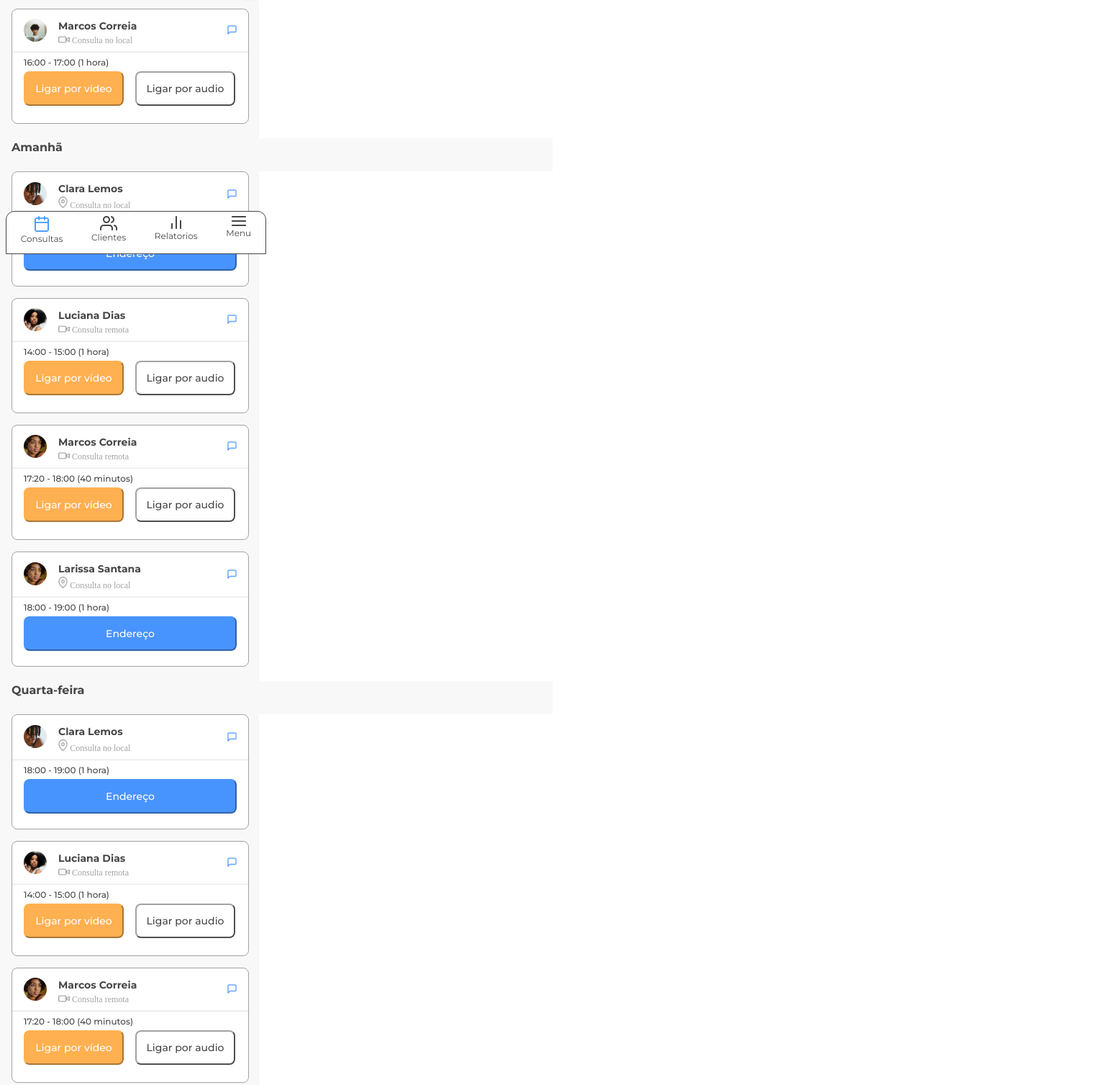
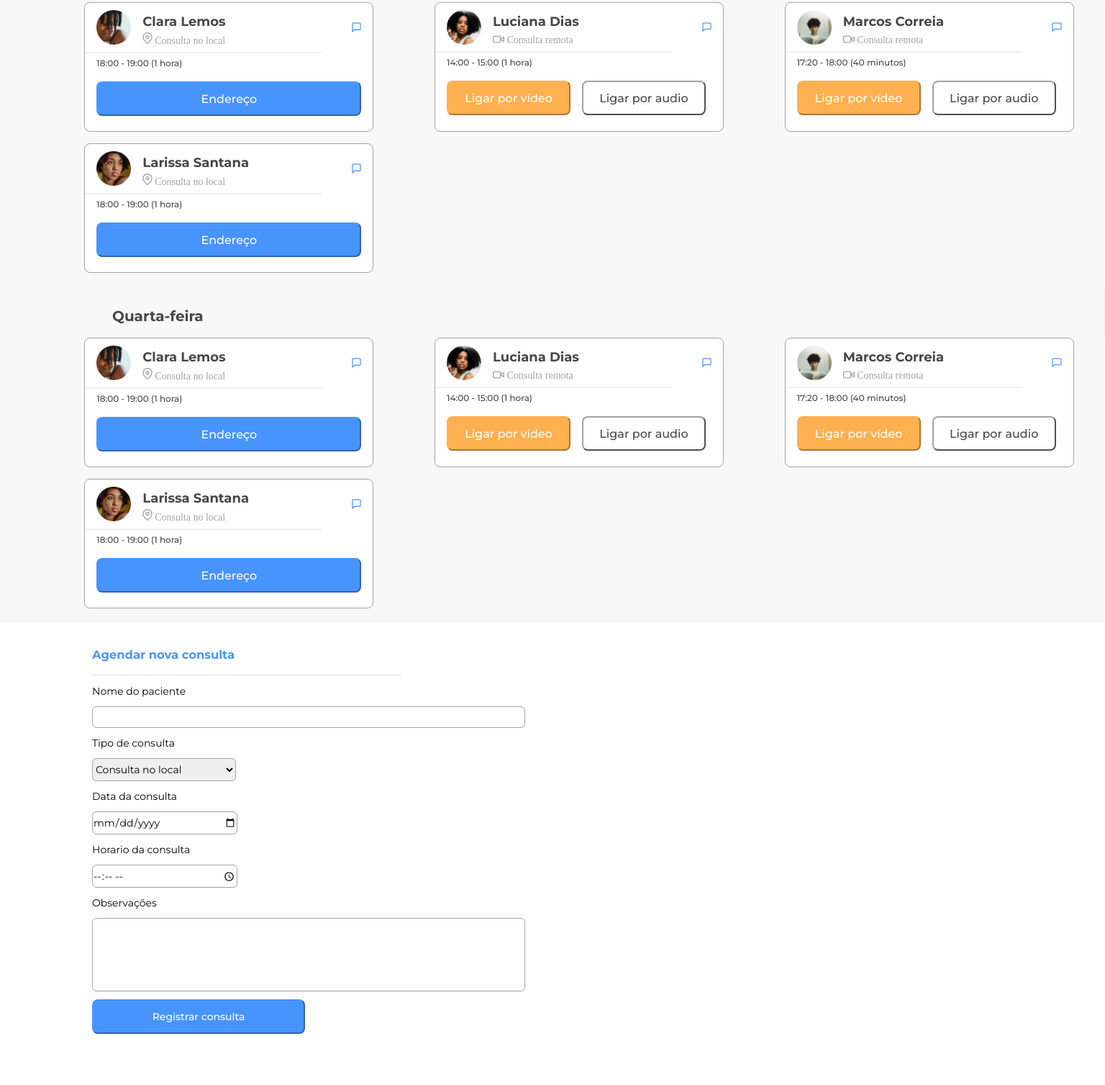
Before and after one commit to andrelfg67/7DaysofCodeResponsividade, a plain HTML site: page index.html in a window 1536 px wide. Shown: the part 497-2004 px from the top of the page at 72% size. After the commit the page ends 1961 px from the top, so only its background shows below. Drawn offline with Linux system fonts and the light colour scheme.

Commit message:
Add files via upload
ajustes para fazer frente aos dias 5 e 6 do desafio de responsividade.
Inclusão de menu lateral para telas maiores, com hover (que precisa ser melhorado) na seleção.
Inclusão de form para registro de novas consultas.

```diff
--- a/index.html
+++ b/index.html
@@ -109,7 +109,7 @@
 
 			<ul class="card__consulta">
 				<li><div class="card_dados">
-					<img src="./assets/perfil-3.jpg" alt="foto do paciente" class="foto__paciente">
+					<img src="./assets/perfil-4.jpg" alt="foto do paciente" class="foto__paciente">
 						<div class="card__paciente__dados">
 							<p class="card__paciente__nome">Marcos Correia</p>
 							<p class="card__paciente__modalidade"><img src="./assets/camera.png" alt="icone de camera" class="icone__camera"> Consulta remota</p>
@@ -177,7 +177,7 @@
 
 				<ul class="card__consulta">
 					<li><div class="card_dados">
-					<img src="./assets/perfil-3.jpg" alt="foto do paciente" class="foto__paciente">
+						<img src="./assets/perfil-4.jpg" alt="foto do paciente" class="foto__paciente">
 							<div class="card__paciente__dados">
 								<p class="card__paciente__nome">Marcos Correia</p>
 								<p class="card__paciente__modalidade"><img src="./assets/camera.png" alt="icone de camera" class="icone__camera"> Consulta remota</p>
@@ -209,7 +209,7 @@
 
 		<section class="rodape">
 			<ul class="card__rodape">
-			<li><a href="#" alt="link para calendário" class="rodape__link">
+				<li class="rodape__item"><a class="rodape__link" href="#" alt="link para calendário">
 					<div class="texto__rodape"><img src="./assets/calendario_icone.png" class="icone__calendario" alt="icone de calendário">Consultas</div></a>
 				</li>
 				<li><a href="#" alt="link para clientes" class="rodape__link">
@@ -240,10 +240,25 @@
 					</li>
 				</ul>
 		</section>
+
+		<section class="novo__cadastro">
+			<form id="form__cadastro" class="form__cadastro">
+			<h3 class="titulo__cadastro"> Agendar nova consulta</h3>
+			<hr class="hr__cadastro">
+			<label for "form__cadastro__nome">Nome do paciente</label>
+			<input type="text" id="form__cadastro__nome" name="nome do paciente" class="form__cadastro__nome">
+			<label for "form__cadastro__tipo">Tipo de consulta</label>
+			<select id="form__cadastro__tipo" name="Tipo de consulta" class="form__cadastro__tipo">
+				<option class="form__cadastro__tipo__lista">Consulta no local</option>
+				<option class="form__cadastro__tipo__lista">Consulta remota</option></select>
+			<label for "form__cadastro__data">Data da consulta</label>
+			<input type="date" id="form__cadastro__data" name="data da consulta" class="form__cadastro__data">
+			<label for "form__cadastro__horario">Horario da consulta</label>
+			<input type="time" id="form__cadastro__horario" name="horario da consulta" class="form__cadastro__horario">
+			<label for "form__cadastro__observacoes">Observações</label>
+			<input type="text" id="form__cadastro__obs" name="observações" class="form__cadastro__observacoes">
+			<button class="cadastro__botao__registar" onclick=registrar()> Registrar consulta</button>
+		</section>
 </main>
 
-	<footer>
-	</footer>
-
-
 </body>
--- a/styles/style.css
+++ b/styles/style.css
@@ -5,6 +5,8 @@
 @import url('../styles/styleMenu.css');
 @import url('../styles/styleRodape.css');
 @import url('../styles/styleQuerie.css');
+@import url('../styles/styleQuerieDesktop.css');
+@import url('../styles/styleCadastro.css');
 
 :root{
 	--fonte: "Montserrat", sans-serif;
--- /dev/null
+++ b/styles/styleCadastro.css
@@ -0,0 +1,110 @@
+.form__cadastro{
+	display:none;
+}
+
+@media screen and (min-width:1440px){
+
+
+	.form__cadastro{
+		display: flex;
+		flex-direction: column;
+		margin-left: 100px;
+		padding:2em;
+		gap: 0.5em;
+		font-family: var(--fonte);
+		font-size: 14px;
+		font-weight: 700px;
+		line-height:2;
+	}
+
+	.titulo__cadastro{
+		color:var(--cor-botao-azul);
+	}
+
+	.hr__cadastro{
+		width: 430px;
+	}
+
+	.form__cadastro__nome{
+		font-family: var(--fonte);
+		font-size: 14px;
+		font-weight: 500px;
+		width: 600px;
+		line-height:2;
+		border: solid 0.5px;
+		border-radius: 6px;
+		border-color:var(--cor-cinza);
+	}
+
+	.form__cadastro__tipo{
+		font-family: var(--fonte);
+		font-size: 14px;
+		font-weight: 500px;
+		width: 200px;
+		height: 2rem;
+		line-height:2;
+		border: solid 0.5px;
+		border-radius: 6px;
+		border-color:var(--cor-cinza);
+	}
+
+	.form__cadastro__tipo__lista{
+		font-family: var(--fonte);
+		font-size: 14px;
+		font-weight: 500px;
+		width: 200px;
+		line-height:2;
+		border: solid 0.5px;
+		border-radius: 6px;
+		border-color:var(--cor-cinza);
+	}
+
+	.form__cadastro__data{
+		font-family: var(--fonte);
+		font-size: 14px;
+		font-weight: 500px;
+		width:200px;
+		line-height:2;
+		border: solid 0.5px;
+		border-radius: 6px;
+		border-color:var(--cor-cinza);
+	}
+
+	.form__cadastro__horario{
+		font-family: var(--fonte);
+		font-size: 14px;
+		font-weight: 500px;
+		width:200px;
+		line-height:2;
+		border: solid 0.5px;
+		border-radius: 6px;
+		border-color:var(--cor-cinza);
+	}
+
+	.form__cadastro__observacoes{
+		font-family: var(--fonte);
+		font-size: 14px;
+		font-weight: 600px;
+		width:600px;
+		height:100px;
+		border: solid 0.5px;
+		border-radius: 6px;
+		border-color:var(--cor-cinza);
+	}
+
+	.cadastro__botao__registar{
+		width: 296px;
+		height: 48px;
+		border-radius: 8px;
+		border-color:var(--cor-botao-azul);
+		background-color:var(--cor-botao-azul);
+		color: var(--cor-branco);
+		font-family: var(--fonte);
+		font-weight: 500;
+		font-size: 14px;
+		line-height: 2;
+		text-align: center;
+		margin-top:0.25em;
+	}
+
+}
--- a/styles/styleHome.css
+++ b/styles/styleHome.css
@@ -44,15 +44,3 @@
 	text-align: left;
 	color:var(cor-cinza);
 }
-
-@media screen and (min-width:1023px){
-	.home{
-		width: 768px;
-		height:111px;
-		display:flex;
-		flex-direction: grid;
-		grid-template-columns: 1fr 1fr;
-		gap:16px;
-		background-color:var(--cor-branco-opaco);
-	}
-}
--- a/styles/styleMenu.css
+++ b/styles/styleMenu.css
@@ -11,10 +11,6 @@
 
 .container__botao:checked~.lista-menu{
 	display: block;
-}
-
-.container__botao:checked~.card{
-	background-color:var(--cor-cinza);
 }
 
 
--- a/styles/styleQuerie.css
+++ b/styles/styleQuerie.css
@@ -1,10 +1,10 @@
-@media screen and (min-width:1023px){
+@media screen and (min-width:800px){
+
 	.home{
 		width: 768px;
 		height:111px;
 		display:flex;
-		flex-direction: grid;
-		grid-template-columns: 1fr 1fr;
+		flex-direction: row;
 		gap:16px;
 		background-color:var(--cor-branco-opaco);
 	}
@@ -13,7 +13,91 @@
 		width: 768px;
 		height: 42px;
 		background-color:var(--cor-branco-opaco);
+		padding-top:1.5em;
+		padding-bottom:0.25em;
+	}
+
+	.card{
+		width: 768px;
+		height: auto;
+		display:grid;
+		grid-template-columns: 1fr 1fr;
+		background-color:var(--cor-branco-opaco);
 		padding-bottom:0.25rem;
 	}
 
+
+	.container__imagem{
+		position: fixed;
+		left: 710px;
+		top: 450px;
 	}
+
+	.botao__flutuante__fab{
+		width: 56px;
+		height:56px;
+		position: fixed;
+		left: 710px;
+		top: 390px;
+	}
+
+	.botao__flutuante__video{
+		width: 56px;
+		height:56px;
+		position: fixed;
+		left: 710px;
+		top: 334px;
+	}
+
+	.legenda__botao__pin{
+		background-color:var(--cor-botao-azul);
+		color: var(--cor-branco);
+		border: solid 1px var(--cor-cinza);
+		border-radius:12px;
+		position: fixed;
+		text-align: center;
+		left: 530px;
+		top: 400px;
+		font-family:var(--fonte);
+		font-size:12px;
+		font-weight:500;
+		line-height:1.6;
+		padding: 0.5em;
+	}
+
+	.legenda__botao__video{
+		background-color:var(--cor-botao-azul);
+		color: var(--cor-branco);
+		border: solid 1px var(--cor-cinza);
+		border-radius:12px;
+		position: fixed;
+		text-align: center;
+		left: 530px;
+		top: 345px;
+		font-family:var(--fonte);
+		font-size:12px;
+		font-weight:500;
+		line-height:1.6;
+		padding: 0.5em;
+	}
+
+	.card__rodape{
+		width: 730px;
+		height: 58px;
+		border-top-left-radius: 12px;
+		border-top-right-radius: 12px;
+		border: solid 0.5px;
+		border-color:var(--cor-preto);
+		display:flex;
+		flex-direction:row;
+		justify-content:space-around;
+		list-style-type:none;
+		align-content: center;
+		background-color: var(--cor-branco);
+		margin: auto;
+		position: relative;
+		margin-left:8px;
+		position: fixed;
+		top:950px;
+	}
+}
--- /dev/null
+++ b/styles/styleQuerieDesktop.css
@@ -0,0 +1,226 @@
+@media screen and (min-width:1440px){
+
+	.home{
+		width: 1536px;
+		height:160px;
+		display:flex;
+		flex-direction: row;
+		gap:16px;
+		background-color:var(--cor-branco-opaco);
+	}
+
+	.foto__perfil{
+		width: 96px;
+		height:96px;
+		border: none;
+		border-radius: 50%;
+		margin: 65px 0px 0px 135px;
+		opacity:1;
+	}
+
+	.home__titulo{
+		width: 162px;
+		height: 50px;
+		font-weight: 700;
+		font-family:var(--fonte);
+		font-size: 31px;
+		line-height: 160%;
+		text-align: left;
+		color:var(cor-preto);
+	}
+
+
+	.home__texto{
+		width: 193px;
+		height: 29px;
+		font-weight: 400;
+		font-family:var(--fonte);
+		font-size: 18px;
+		line-height: 160%;
+		text-align: left;
+		color:var(cor-cinza);
+	}
+
+	.diario{
+		width: 1536px;
+		height: 42px;
+		background-color:var(--cor-branco-opaco);
+		padding-top:1.5em;
+		padding-bottom:0.25em;
+	}
+
+	.diario__dia{
+		color:var(--cor-preto);
+		font-weight: 700;
+		font-size: 20px;
+		line-height:1.6;
+		font-family:var(--fonte);
+		margin-left:156px;
+	}
+
+
+	.card{
+		width: 1460px;
+		height: auto;
+		display:grid;
+		grid-template-columns: 1fr 1fr 1fr;
+		background-color:var(--cor-branco-opaco);
+		padding-left: 75px;
+		padding-bottom:0.25rem;
+	}
+
+	.card__consulta{
+		display: flex;
+		flex-direction:column;
+		background-color: var(--cor-branco);
+		width: 400px;
+		height: 170px;
+		margin: auto;
+		border: solid 1px;
+		border-color: var(--cor-cinza);
+		border-radius:8px;
+		list-style-type: none;
+		padding: 0.25em 0 0.25em 0;
+		margin-bottom:16px;
+}
+
+	.foto__paciente{
+		width: 48px;
+		height: 48px;
+		margin-left: 16px;
+		border-radius: 24px;
+	}
+
+	.card__paciente__nome{
+		font-family: var(--fonte);
+		font-weight: 700;
+		font-size: 18px;
+		line-height: 1.6;
+		color: var(--cor-preto);
+		margin-left: 16px;
+	}
+
+	.card__paciente__modalidade{
+		font-family: var(--font);
+		font-weight: 400;
+		font-size: 14px;
+		line-height: 1.6;
+		color:var(--cor-cinza);
+	}
+
+	.botao__video__chamada{
+		width: 172px;
+		height: 48px;
+		border-radius: 8px;
+		border-color:var(--cor-botao-laranja);
+		background-color:var(--cor-botao-laranja);
+		color: var(--cor-branco);
+		font-family: var(--fonte);
+		font-weight: 500;
+		font-size: 16px;
+		line-height: 1.6;
+		text-align: center;
+		margin-left: 16px;
+		margin-top:1em;
+	}
+
+	.botao__audio__chamada{
+		width: 172px;
+		height: 48px;
+		border-radius: 8px;
+		border-color: var(--cor-cinza);
+		background-color:var(--cor-branco);
+		color: var(--cor-preto);
+		font-family: var(--fonte);
+		font-weight: 500;
+		font-size: 16px;
+		line-height: 1.6;
+		text-align: center;
+		margin-top:1em;
+		margin-left: 16px;
+	}
+
+	.botao__endereco{
+		width: 368px;
+		height: 48px;
+		border-radius: 8px;
+		background-color:var(--cor-botao-azul);
+		border-color: var(--cor-botao-azul);
+		color:var(--cor-branco);
+		font-family: var(--fonte);
+		font-weight: 500;
+		font-size: 16px;
+		line-height: 1.6;
+		text-align: center;
+		margin-top:1em;
+		margin-left: 16px;
+	}
+
+
+	.container{
+		display:none;
+	}
+
+	.card__rodape{
+		width: 100px;
+		height: 250px;
+		display:flex;
+		border-radius:12px;
+		flex-direction:column;
+		list-style-type:none;
+		justify-content: space-bteween;
+		align-items:flex-start;
+		background-color: var(--cor-branco);
+		margin: auto;
+		margin:0 8px 0 8px;
+		position: fixed;
+		top:0;
+		left:0;
+		border: none;
+	}
+
+	.texto__rodape{
+		display: flex;
+		flex-direction:row;
+		font-family:var(--fonte);
+		font-weight: 400;
+		font-size: 12px;
+		line-height: 160%;
+		color:var(--cor-preto);
+		text-decoration: none;
+		margin:auto;
+		gap: 0.75em;
+	}
+
+	.icone__calendario{
+		width: 24px;
+		height: 26px;
+	}
+
+	.icone__clientes{
+		width: 24px;
+		height: 20px;
+	}
+
+	.icone__relatorios{
+		width: 24px;
+		height: 28px;
+	}
+
+	.icone__menu{
+		width: 24px;
+		height: 18px;
+	}
+
+
+	.texto__rodape:hover{
+		height:40px;
+		width: 100px;
+		background-color:var(--cor-cinza);
+		color: var(--cor-branco);
+		font-weight: 500;
+		text-decoration:none;
+		line-height: 160%;
+	}
+
+}
```
Lines whose indentation alone changed are shown as unchanged.
